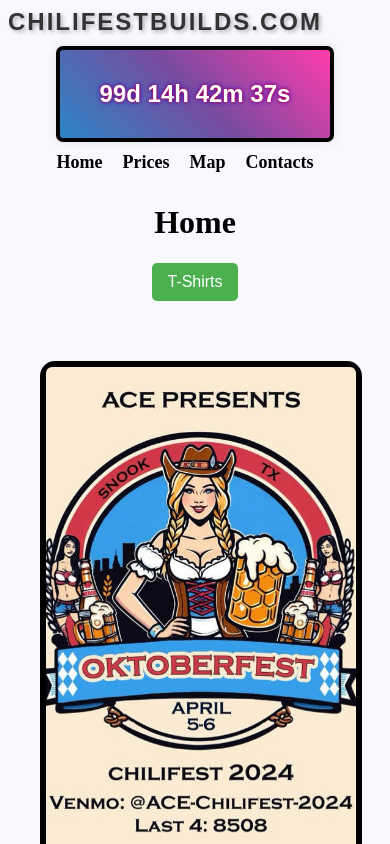
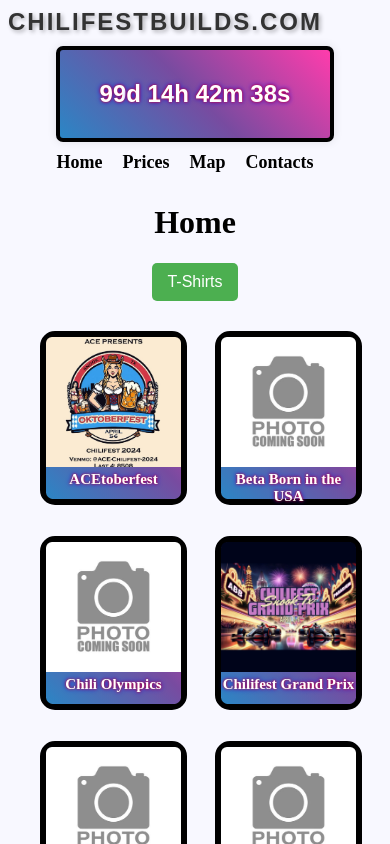
Before and after one commit to andrewlin27/chilifest-builds, a React (Create React App) app: page / in a window 390 px wide. Shown: the top 844 px of the page. Built offline with nearby package versions, Linux system fonts and the light colour scheme.

Commit message:
home styling

```diff
--- a/src/components/BuildCard.js
+++ b/src/components/BuildCard.js
@@ -10,8 +10,9 @@
           <img src={`images/flyers/${image}`} alt='not loading' />
           <h2>{name}</h2>
         </div>
+
         <div className='build-card-back'>
-          <img src={`images/shirts/${tshirt}`}></img>
+          <img src={`images/shirts/${tshirt}`} alt='not loading'></img>
           <h2>{name}</h2>
         </div>
       </div>
--- a/src/components/css/BuildCard.css
+++ b/src/components/css/BuildCard.css
@@ -1,23 +1,27 @@
 .card-div {
     perspective: 1000px;
-    width: 350px;
-    height: 600px;
+
+    width: 400px;
+    height: 460px;
     margin: 20px 20px 10px;
     border-radius: 15px;
+  }
 
-
+  @media (max-width: 760px) {
+    .card-div {
+      width: 135px;
+      height: 175px;
+    }
   }
 
   .build-card {
     width: 100%;
-    height: 90%;
+    height: 93%;
     transform-style: preserve-3d;
     transition: transform 0.5s;
     cursor: pointer;
     border-radius: 15px;
     border: 6px solid black;
-    margin-top: 30px;
-
   }
 
   .card-div.flipped .build-card {
@@ -26,18 +30,30 @@
 
   .build-card img {
     width: 100%;
-    height: 89%;
+    height: 90%;
     object-fit: cover;
     border-top-right-radius: 6px;
     border-top-left-radius: 6px;
   }
 
+  @media (max-width: 760px) {
+    .build-card img {
+      height: 80%;
+    }
+  }
+
   .build-card h2 {
-    margin-top: 2%;
+    margin-top: 0;
     margin-bottom: 0;
-    font-size: 30px;
+    font-size: 25px;
     color: white;
     text-shadow: 0 0 3px #FF0000, 0 0 5px #0000FF;
+  }
+
+  @media (max-width: 760px) {
+    .build-card h2 {
+      font-size: 15px;
+    }
   }
 
   .build-card .build-card-front,
--- a/src/components/css/Home.css
+++ b/src/components/css/Home.css
@@ -9,7 +9,7 @@
     flex-wrap: wrap;
     justify-content: center;
     overflow-x: auto;
-    gap: 20px
+    gap: 0px
 }
 
 .flip-all-button {
```
